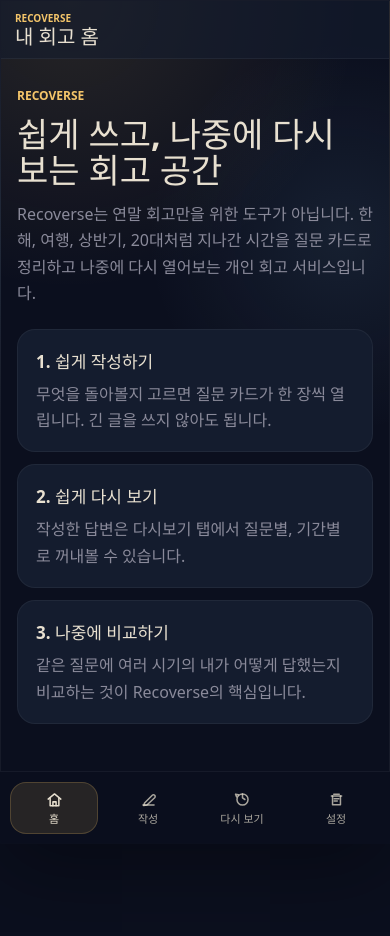
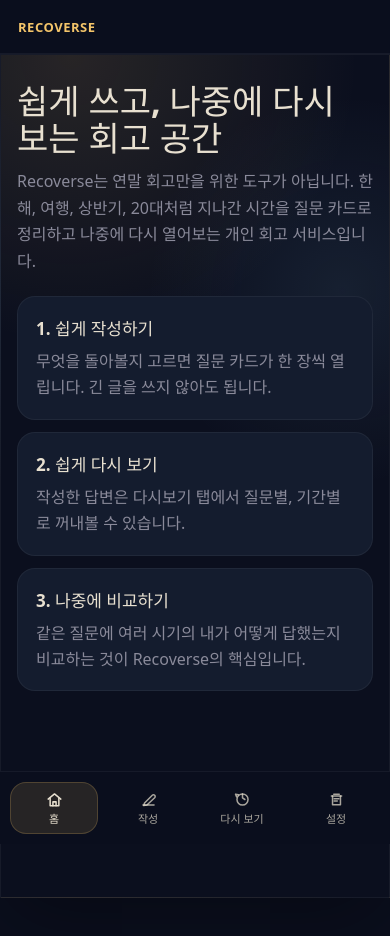
Before and after one commit to minmaxhap/recoverse, a Vue app in the folder recoverse-frontend/: page / in a window 390 px wide. Shown: the top 936 px of the page. Built offline with nearby package versions, Linux system fonts and the light colour scheme.

Commit message:
Unify top navigation

```diff
--- a/recoverse-frontend/src/App.vue
+++ b/recoverse-frontend/src/App.vue
@@ -1,5 +1,6 @@
 <template>
   <div class="app">
+    <AppTopNav />
     <main class="main">
       <ArchiveShellView
         v-if="mode === 'archive-library'"
@@ -591,6 +592,7 @@ import ArchiveCapsuleShelf from "./components/ArchiveCapsuleShelf.vue";
 import ArchiveSectionTabs from "./components/ArchiveSectionTabs.vue";
 import ArchiveSettingsTools from "./components/ArchiveSettingsTools.vue";
 import AppBottomNav from "./components/AppBottomNav.vue";
+import AppTopNav from "./components/AppTopNav.vue";
 import ArchiveShellView from "./views/ArchiveShellView.vue";
 import GalaxyDetailView from "./views/GalaxyDetailView.vue";
 import HomeUniverseView from "./views/HomeUniverseView.vue";
@@ -2498,7 +2500,7 @@ button:disabled {
 }
 
 .main {
-  padding: 0 0 88px;
+  padding: 54px 0 88px;
 }
 
 .panel {
--- /dev/null
+++ b/recoverse-frontend/src/components/AppTopNav.vue
@@ -0,0 +1,30 @@
+<template>
+  <header class="topNav">
+    <span>Recoverse</span>
+  </header>
+</template>
+
+<style scoped>
+.topNav {
+  position: fixed;
+  top: 0;
+  left: 0;
+  right: 0;
+  z-index: 45;
+  height: 54px;
+  display: flex;
+  align-items: center;
+  padding: 0 max(18px, env(safe-area-inset-right)) 0 max(18px, env(safe-area-inset-left));
+  border-bottom: 1px solid var(--color-soft-border);
+  background: rgba(11, 15, 30, 0.96);
+  backdrop-filter: blur(16px);
+}
+
+.topNav span {
+  color: var(--color-gold);
+  font-size: 13px;
+  font-weight: 900;
+  letter-spacing: 0.04em;
+  text-transform: uppercase;
+}
+</style>
--- a/recoverse-frontend/src/components/HomeHeader.vue
+++ /dev/null
@@ -1,67 +0,0 @@
-<template>
-  <div class="homeHeader">
-    <div class="homeTitle">
-      <span class="eyebrow">{{ brandLabel }}</span>
-      <h2>{{ title }}</h2>
-    </div>
-  </div>
-</template>
-
-<script setup lang="ts">
-defineProps<{
-  brandLabel: string;
-  title: string;
-}>();
-</script>
-
-<style scoped>
-.homeHeader {
-  padding: 14px 14px 10px;
-  border-bottom: 1px solid var(--color-soft-border);
-  background: rgba(20, 28, 46, 0.62);
-  display: grid;
-  gap: 10px;
-  min-width: 0;
-}
-
-.homeTitle {
-  min-width: 0;
-  display: grid;
-  gap: 2px;
-}
-
-.eyebrow {
-  color: var(--color-gold);
-  font-size: 11px;
-  font-weight: 800;
-  line-height: 1;
-  text-transform: uppercase;
-}
-
-h2 {
-  margin: 0;
-  color: var(--color-text);
-  font-size: 24px;
-  font-weight: 900;
-  line-height: 1.15;
-  white-space: normal;
-  word-break: keep-all;
-  overflow-wrap: break-word;
-}
-
-@media (max-width: 899px) {
-  .homeHeader {
-    align-items: stretch;
-    padding: 12px 14px 9px;
-  }
-
-  .eyebrow {
-    font-size: 10px;
-  }
-
-  h2 {
-    font-size: 20px;
-    line-height: 1.18;
-  }
-}
-</style>
--- a/recoverse-frontend/src/views/ArchiveShellView.vue
+++ b/recoverse-frontend/src/views/ArchiveShellView.vue
@@ -6,9 +6,6 @@
         <h2>{{ title }}</h2>
         <p>{{ description }}</p>
       </div>
-      <button class="homeButton" type="button" @click="$emit('back-home')">
-        {{ homeLabel }}
-      </button>
       <div class="actions">
         <slot name="actions" />
       </div>
@@ -90,24 +87,9 @@ p {
   justify-content: stretch;
 }
 
-.homeButton {
-  font: inherit;
-  border: 1px solid var(--color-border-gold);
-  border-radius: 999px;
-  background: rgba(240, 192, 96, 0.08);
-  color: var(--color-text);
-  cursor: pointer;
-  padding: 9px 12px;
-  white-space: nowrap;
-}
-
 @media (max-width: 899px) {
   .archiveHead {
     grid-template-columns: 1fr;
-  }
-
-  .homeButton {
-    width: fit-content;
   }
 
   .actions {
--- a/recoverse-frontend/src/views/GalaxyDetailView.vue
+++ b/recoverse-frontend/src/views/GalaxyDetailView.vue
@@ -7,9 +7,6 @@
         <p>{{ galaxy?.description || labels.emptyDescription }}</p>
       </div>
       <div class="heroActions">
-        <button class="ghostAction" type="button" @click="$emit('back-home')">
-          {{ labels.backHome }}
-        </button>
         <button v-if="galaxy" class="ghostAction" type="button" @click="$emit('create-observation')">
           {{ labels.createObservation }}
         </button>
--- a/recoverse-frontend/src/views/HomeUniverseView.vue
+++ b/recoverse-frontend/src/views/HomeUniverseView.vue
@@ -1,11 +1,8 @@
 <template>
   <HomeView>
     <section class="homePanel">
-      <HomeHeader :brand-label="brandLabel" :title="title" />
-
       <main class="intro">
         <section class="heroCopy">
-          <span>Recoverse</span>
           <h1>쉽게 쓰고, 나중에 다시 보는 회고 공간</h1>
           <p>
             Recoverse는 연말 회고만을 위한 도구가 아닙니다. 한 해, 여행, 상반기,
@@ -34,7 +31,6 @@
 </template>
 
 <script setup lang="ts">
-import HomeHeader from "../components/HomeHeader.vue";
 import HomeView from "./HomeView.vue";
 
 defineProps<{
--- a/recoverse-frontend/src/views/NewReflectionPage.vue
+++ b/recoverse-frontend/src/views/NewReflectionPage.vue
@@ -1,7 +1,6 @@
 <template>
   <section class="reflectionPage">
     <header class="reflectionHeader">
-      <button class="textButton" type="button" @click="$emit('back-home')">홈</button>
       <div>
         <span class="eyebrow">새 회고</span>
         <h1>무엇을 돌아볼까요?</h1>
@@ -356,8 +355,7 @@ function start() {
   font-size: 16px;
 }
 
-.primaryCta,
-.textButton {
+.primaryCta {
   border-radius: 999px;
   font-weight: 900;
 }
@@ -367,13 +365,6 @@ function start() {
   background: var(--color-gold);
   color: var(--color-primary-contrast);
   padding: 13px 18px;
-}
-
-.textButton {
-  border: 1px solid var(--color-border);
-  background: rgba(255, 255, 255, 0.04);
-  color: var(--color-text);
-  padding: 10px 13px;
 }
 
 @media (max-width: 720px) {
--- a/recoverse-frontend/src/views/PlanetDetailView.vue
+++ b/recoverse-frontend/src/views/PlanetDetailView.vue
@@ -5,9 +5,6 @@
         <span class="eyebrow">{{ text.eyebrow }}</span>
         <h2 class="noWrap">{{ selectedCapsule?.title ?? createCapsuleTitle }}</h2>
       </div>
-      <button class="ghostAction" type="button" @click="$emit('back-home')">
-        {{ text.backHome }}
-      </button>
       <button
         v-if="selectedCapsule"
         class="ghostAction"
--- a/recoverse-frontend/src/views/ReflectionDetailPage.vue
+++ b/recoverse-frontend/src/views/ReflectionDetailPage.vue
@@ -1,7 +1,6 @@
 <template>
   <section v-if="reflection" class="detailPage">
     <header class="detailHeader">
-      <button class="textButton" type="button" @click="$emit('back-home')">홈</button>
       <div>
         <span class="eyebrow">다시 읽는 회고</span>
         <h1>{{ reflection.title }}</h1>
@@ -83,7 +82,6 @@
 
   <section v-else class="detailPage emptyState">
     <h1>읽을 회고가 없어요.</h1>
-    <button class="editButton" type="button" @click="$emit('back-home')">홈으로</button>
   </section>
 </template>
 
@@ -331,18 +329,11 @@ watch(
   border-style: dashed;
 }
 
-.textButton,
 .editButton,
 .shareButton {
   border-radius: 999px;
   font-weight: 900;
   padding: 11px 14px;
-}
-
-.textButton {
-  border: 1px solid var(--color-border);
-  background: rgba(255, 255, 255, 0.04);
-  color: var(--color-text);
 }
 
 .editButton {
--- a/recoverse-frontend/src/views/ReviewAgainPage.vue
+++ b/recoverse-frontend/src/views/ReviewAgainPage.vue
@@ -1,7 +1,6 @@
 <template>
   <section class="reviewPage">
     <header class="reviewHeader">
-      <button class="textButton" type="button" @click="$emit('back-home')">홈</button>
       <div>
         <span class="eyebrow">다시 보기</span>
         <h1>같은 질문을 따라가며 과거의 나를 봅니다</h1>
@@ -348,17 +347,10 @@ function pickRandomAnswer() {
   gap: 10px;
 }
 
-.textButton,
 .smallCta {
   border-radius: 999px;
   font-weight: 900;
   padding: 10px 13px;
-}
-
-.textButton {
-  border: 1px solid var(--color-border);
-  background: rgba(255, 255, 255, 0.04);
-  color: var(--color-text);
 }
 
 .smallCta {
--- a/recoverse-frontend/src/views/SharedReflectionPage.vue
+++ b/recoverse-frontend/src/views/SharedReflectionPage.vue
@@ -1,7 +1,6 @@
 <template>
   <section v-if="reflection" class="sharedPage">
     <header class="sharedHeader">
-      <button class="textButton" type="button" @click="$emit('back-home')">홈</button>
       <div>
         <span class="eyebrow">읽기 전용 공유</span>
         <h1>{{ reflection.title }}</h1>
@@ -36,7 +35,6 @@
 
   <section v-else class="sharedPage emptyState">
     <h1>공유된 회고가 없어요.</h1>
-    <button class="primaryCta" type="button" @click="$emit('back-home')">홈으로</button>
   </section>
 </template>
 
@@ -158,17 +156,10 @@ const visibleItems = computed(() => {
   gap: 14px;
 }
 
-.textButton,
 .primaryCta {
   border-radius: 999px;
   font-weight: 900;
   padding: 11px 14px;
-}
-
-.textButton {
-  border: 1px solid var(--color-border);
-  background: rgba(255, 255, 255, 0.04);
-  color: var(--color-text);
 }
 
 .primaryCta {
```
